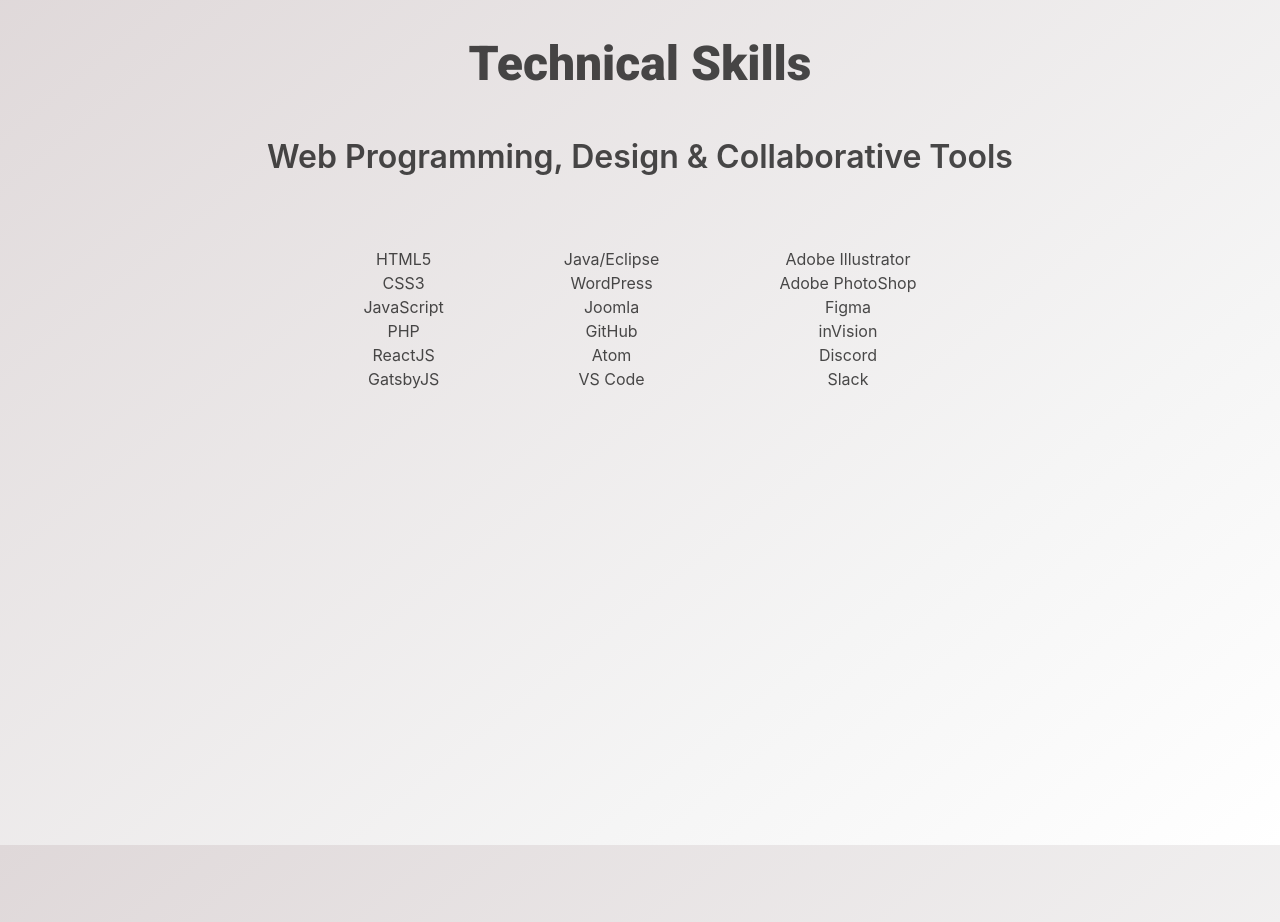
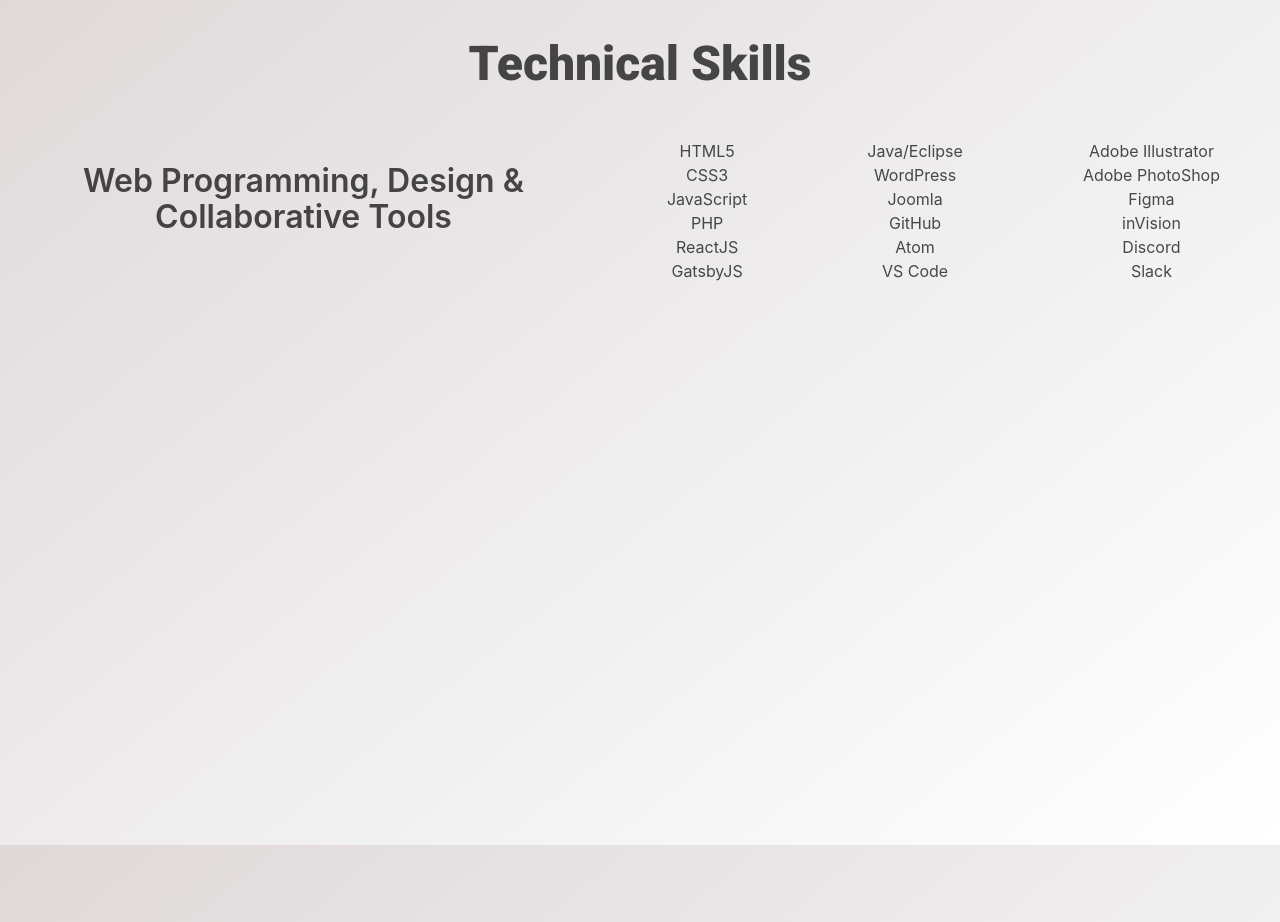
Before and after one commit to tyebanks/react-portfolio, a React (Create React App) app: page / in a window 1280 px wide. Shown: the part 900-1822 px from the top of the page. Built offline with nearby package versions, Linux system fonts and the light colour scheme.

Commit message:
added is-touch for tablet responsiveness

```diff
--- a/src/sections/Skills.js
+++ b/src/sections/Skills.js
@@ -11,13 +11,13 @@
             <div className="columns is-centered mt-6 py-5">
                 <h1 id="skills" className="has-text-centered title is-1">{heading}</h1>
             </div>
-            <header className="is-mobile is-tablet">
-            <div className="has-text-centered"><List title="Web Programming, Design & Collaborative Tools"/></div>
-            <div className="level-item has-text-centered">
+            <header className="level is-touch">
+               <div className="has-text-centered"><List title="Web Programming, Design & Collaborative Tools"/></div>
+                  <div className="level-item has-text-centered">
 
-               <List text1="HTML5" text2="CSS3" text3="JavaScript" text4="PHP" text5="ReactJS" text6="GatsbyJS"/>
-                <List text1="Java/Eclipse" text2="WordPress" text3="Joomla" text4="GitHub" text5="Atom" text6="VS Code"/>
-                <List text1="Adobe Illustrator" text2="Adobe PhotoShop" text3="Figma" text4="inVision" text5="Discord" text6="Slack"/>
+                     <List text1="HTML5" text2="CSS3" text3="JavaScript" text4="PHP" text5="ReactJS" text6="GatsbyJS"/>
+                     <List text1="Java/Eclipse" text2="WordPress" text3="Joomla" text4="GitHub" text5="Atom" text6="VS Code"/>
+                     <List text1="Adobe Illustrator" text2="Adobe PhotoShop" text3="Figma" text4="inVision" text5="Discord" text6="Slack"/>
             </div>
             </header>
         </div>
```
